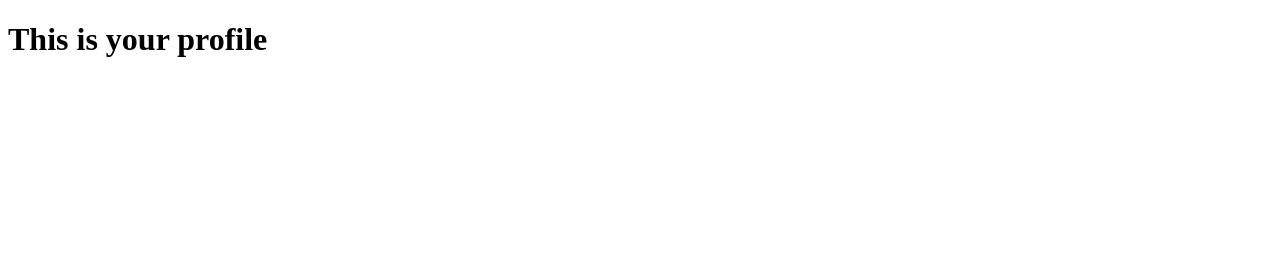
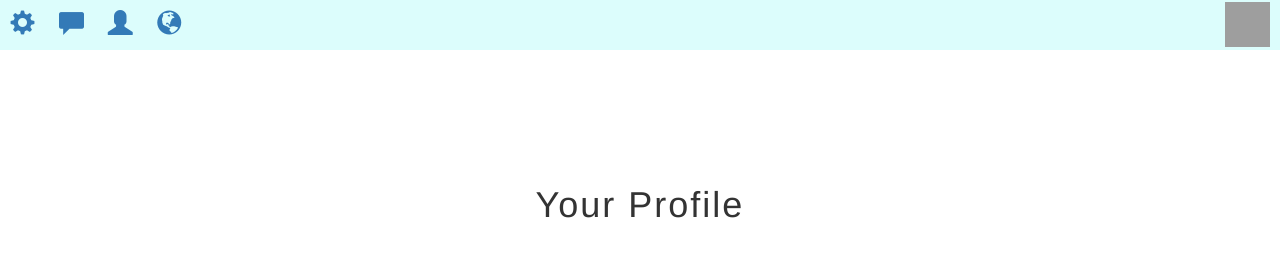
Before and after one commit to artsygracie17/ciao-front, a plain HTML site: page profile.html in a window 1280 px wide. Drawn offline with Linux system fonts and the light colour scheme; grey boxes are pictures that could not be loaded.

Commit message:
added nav bar for feed in main page

```diff
--- a/css/main.css
+++ b/css/main.css
@@ -13,12 +13,17 @@
 .logo {
     width: 45px;
     height: 45px;
+    /*position: fixed;*/
+    /*margin-left: 400px;*/
     margin: 10px;
-    margin-top: -60px;
+    float: right;
+    margin-top: 2px;
 }
-#main {
-    position: fixed; top: 10px; right: 40px
-}
+
+
+/*#main {
+    position: fixed; top: 10px; right: 130px
+}*/
 .glyphicon {
     /*float: right;*/
     font-size: 25px;
@@ -26,19 +31,33 @@
 }
 #filter {
     background-color: transparent;
-    margin-left: 50px;
+    margin-right: -5px;
+}
+.dropdown {
+    float: right;
 }
 .dropdown-menu {
     width: 250px;
 }
 h1 {
-    margin-top: 70px;
+    margin-top: 140px;
     text-align: center;
     font-weight: lighter;
     letter-spacing: 2px;
 }
+p {
+    letter-spacing: 2px;
+    font-weight: lighter;
+}
+
+.feed-nav {
+    margin-top: 100px;
+    margin-left: 300px;
+}
+
 .wrapper {
-    background:#EFEFEF;
+    /*background: rgba(250, 207, 35, 0.55); */
+    background:  white;
     box-shadow: 1px 1px 10px #999;
     margin: auto;
     text-align: center;
--- /dev/null
+++ b/css/messages.css
@@ -0,0 +1,47 @@
+.header {
+    width: 100%;
+    height: 50px;
+    position: fixed;
+    top: 0px;
+    background-color: rgba(162, 250, 248, 0.38);
+    z-index: 2;
+}
+.dropdown-menu {
+    width: 100px;
+}
+
+.logo {
+    width: 45px;
+    height: 45px;
+    /*position: fixed;*/
+    /*margin-left: 400px;*/
+    margin: 10px;
+    float: right;
+    margin-top: 2px;
+}
+
+
+/*#main {
+    position: fixed; top: 10px; right: 130px
+}*/
+.glyphicon {
+    /*float: right;*/
+    font-size: 25px;
+    margin: 10px;
+}
+#filter {
+    background-color: transparent;
+    margin-right: -5px;
+}
+.dropdown {
+    float: right;
+}
+.dropdown-menu {
+    width: 250px;
+}
+h1 {
+    margin-top: 140px;
+    text-align: center;
+    font-weight: lighter;
+    letter-spacing: 2px;
+}
--- /dev/null
+++ b/css/profile.css
@@ -0,0 +1,47 @@
+.header {
+    width: 100%;
+    height: 50px;
+    position: fixed;
+    top: 0px;
+    background-color: rgba(162, 250, 248, 0.38);
+    z-index: 2;
+}
+.dropdown-menu {
+    width: 100px;
+}
+
+.logo {
+    width: 45px;
+    height: 45px;
+    /*position: fixed;*/
+    /*margin-left: 400px;*/
+    margin: 10px;
+    float: right;
+    margin-top: 2px;
+}
+
+
+/*#main {
+    position: fixed; top: 10px; right: 130px
+}*/
+.glyphicon {
+    /*float: right;*/
+    font-size: 25px;
+    margin: 10px;
+}
+#filter {
+    background-color: transparent;
+    margin-right: -5px;
+}
+.dropdown {
+    float: right;
+}
+.dropdown-menu {
+    width: 250px;
+}
+h1 {
+    margin-top: 140px;
+    text-align: center;
+    font-weight: lighter;
+    letter-spacing: 2px;
+}
--- /dev/null
+++ b/css/settings.css
@@ -0,0 +1,47 @@
+.header {
+    width: 100%;
+    height: 50px;
+    position: fixed;
+    top: 0px;
+    background-color: rgba(162, 250, 248, 0.38);
+    z-index: 2;
+}
+.dropdown-menu {
+    width: 100px;
+}
+
+.logo {
+    width: 45px;
+    height: 45px;
+    /*position: fixed;*/
+    /*margin-left: 400px;*/
+    margin: 10px;
+    float: right;
+    margin-top: 2px;
+}
+
+
+/*#main {
+    position: fixed; top: 10px; right: 130px
+}*/
+.glyphicon {
+    /*float: right;*/
+    font-size: 25px;
+    margin: 10px;
+}
+#filter {
+    background-color: transparent;
+    margin-right: -5px;
+}
+.dropdown {
+    float: right;
+}
+.dropdown-menu {
+    width: 250px;
+}
+h1 {
+    margin-top: 140px;
+    text-align: center;
+    font-weight: lighter;
+    letter-spacing: 2px;
+}
--- a/profile.html
+++ b/profile.html
@@ -1,9 +1,34 @@
 <!DOCTYPE html>
 <html>
-	<head>
-		<title> Profile </title>
-	</head>
-	<body>
-		<h1> This is your profile </h1>
-	</body>
+	 <head lang="en">
+        <meta charset="UTF-8">
+        <meta http-equiv="X-UA-Compatible" content="IE=edge">
+        <meta name="viewport" content="width=width-device-width, initial-scale=1">
+        <title>Profile</title>
+        <link href="css/bootstrap.min.css" rel="stylesheet">
+        <link href="css/profile.css" rel="stylesheet">
+        <script src="js/jquery.min.js"></script>
+        <script src="js/bootstrap.min.js"></script>
+        <script src="profile.js"></script>
+    </head>
+
+    <body>
+    	<div class='header'>
+            <!-- <button type='button' class='btn btn-link' onclick="window.location.replace('settings.html')"><span class='glyphicon glyphicon-cog' aria-hidden='true'></span></button> -->
+
+
+            <a href='settings.html'><span class='glyphicon glyphicon-cog' aria-hidden='true'></span></a>
+            <a href='messages.html'><span class='glyphicon glyphicon-comment' aria-hidden='true'></span></a>
+            <a href='profile.html'><span class="glyphicon glyphicon-user" aria-hidden="true"></span></a>
+            <!-- <span class='glyphicon glyphicon-globe' aria-hidden='true'></span> -->
+            <a href='main.html'><span class='glyphicon glyphicon-globe' aria-hidden='true'></span></a>
+
+
+            <img class='logo' src='ciao-logo.png'>
+
+
+            <h1> Your Profile </h1>
+
+    	</div>
+   	</body>
 </html>
```
Also changed, not shown: main.html (+23 -8 lines), main.js (+27 -0 lines), messages.html (+31 -6 lines), settings.html (+23 -66 lines).
